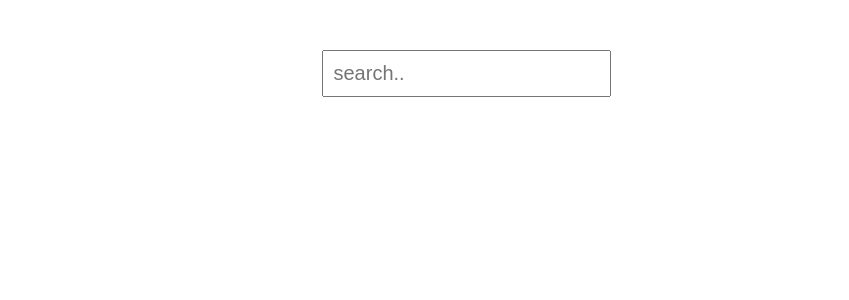
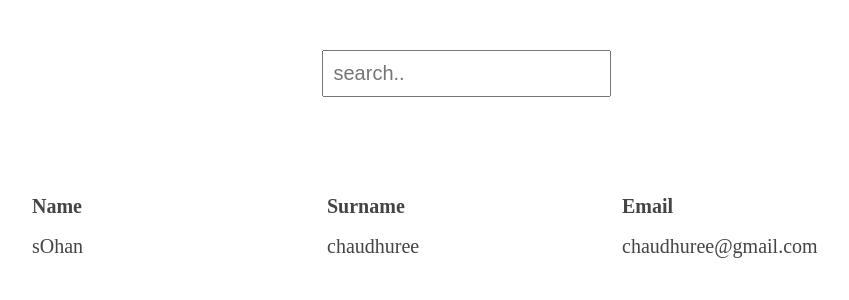
Before and after one commit to chaudhuree/react-search-filter, a React (Vite) app: page / in a window 1280 px wide. Shown: the top 300 px of the page, without its empty margins (42-891 px from the left). Built offline with nearby package versions, Linux system fonts and the light colour scheme.

Commit message:
table component

```diff
--- a/src/App.jsx
+++ b/src/App.jsx
@@ -1,6 +1,7 @@
 import React, { useState } from "react";
 import "./App.css";
 import { Users } from "./users";
+import Table from "./table";
 
 function App() {
   const [query, setQuery] = useState(null);
@@ -25,6 +26,7 @@
             </li>
           ))}
       </ul>
+        <Table></Table>
     </div>
   );
 }
--- /dev/null
+++ b/src/table.jsx
@@ -0,0 +1,22 @@
+import React from 'react';
+
+const Table = () => {
+    return (
+        <table>
+            <tbody>
+            <tr>
+                <th>Name</th>
+                <th>Surname</th>
+                <th>Email</th>
+            </tr>
+            <tr>
+                <td>sOhan</td>
+                <td>chaudhuree</td>
+                <td>chaudhuree@gmail.com</td>
+            </tr>
+            </tbody>
+        </table>
+    );
+};
+
+export default Table;
```
